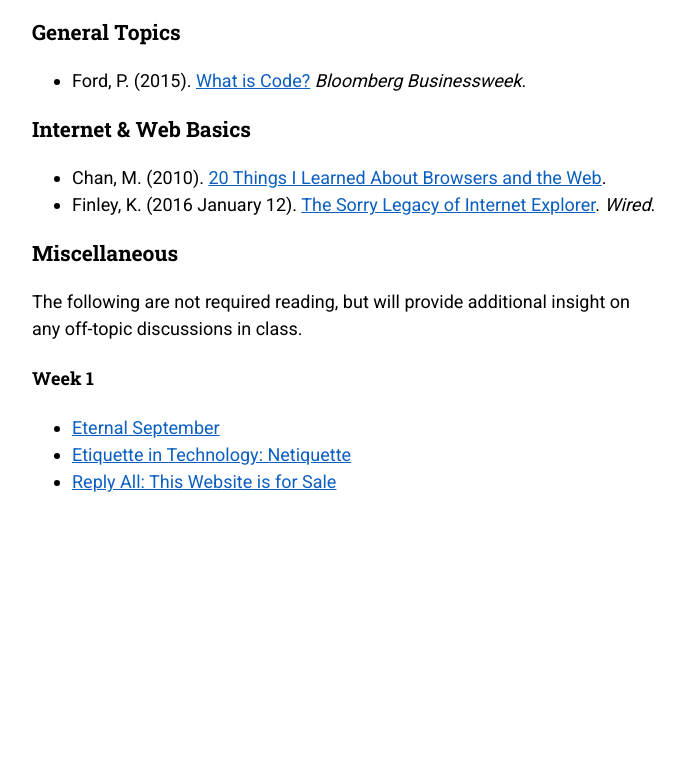
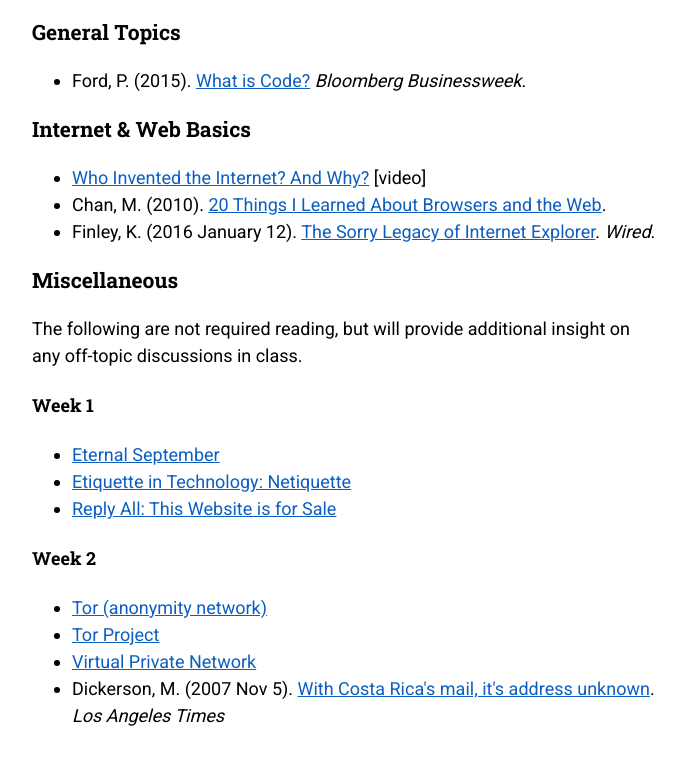
Before and after one commit to jordancoyne/umiami-web-design.github.io, a plain HTML site: page additional-reading.html in a window 1280 px wide. Shown: the part 203-968 px from the top of the page, without its empty margins (40-725 px from the left). Before the commit the page ends 800 px from the top, so only its background shows below. Drawn offline with Linux system fonts and the light colour scheme.

Commit message:
Added Week 2 readings.

```diff
--- a/additional-reading.html
+++ b/additional-reading.html
@@ -34,6 +34,7 @@
         <h3>Internet &amp; Web Basics</h3>
 
         <ul>
+          <li><a href="https://youtu.be/21eFwbb48sE">Who Invented the Internet? And Why?</a> [video]</li>
           <li>Chan, M. (2010). <a href="http://www.20thingsilearned.com/">20 Things I Learned About Browsers and the Web</a>.</li>
           <li>Finley, K. (2016 January 12). <a href="http://www.wired.com/2016/01/the-sorry-legacy-of-microsoft-internet-explorer/">The Sorry Legacy of Internet Explorer</a>. <em>Wired</em>.</li>
         </ul>
@@ -52,6 +53,14 @@
           <li><a href="https://en.wikipedia.org/wiki/Etiquette_in_technology#Netiquette">Etiquette in Technology: Netiquette</a></li>
           <li><a href="https://gimletmedia.com/episode/7-this-website-is-for-sale/">Reply All: This Website is for Sale</a></li>
         </ul>
+
+        <h4>Week 2</h4>
+
+        <ul>
+          <li><a href="https://en.wikipedia.org/wiki/Tor_(anonymity_network)">Tor (anonymity network)</a></li>
+          <li><a href="https://www.torproject.org/">Tor Project</a></li>
+          <li><a href="https://en.wikipedia.org/wiki/Virtual_private_network">Virtual Private Network</a></li>
+          <li>Dickerson, M. (2007 Nov 5). <a href="http://articles.latimes.com/2007/nov/05/business/fi-crmail5">With Costa Rica's mail, it's address unknown</a>. <em>Los Angeles Times</em></li>
       <section>
 
     </main>
```
